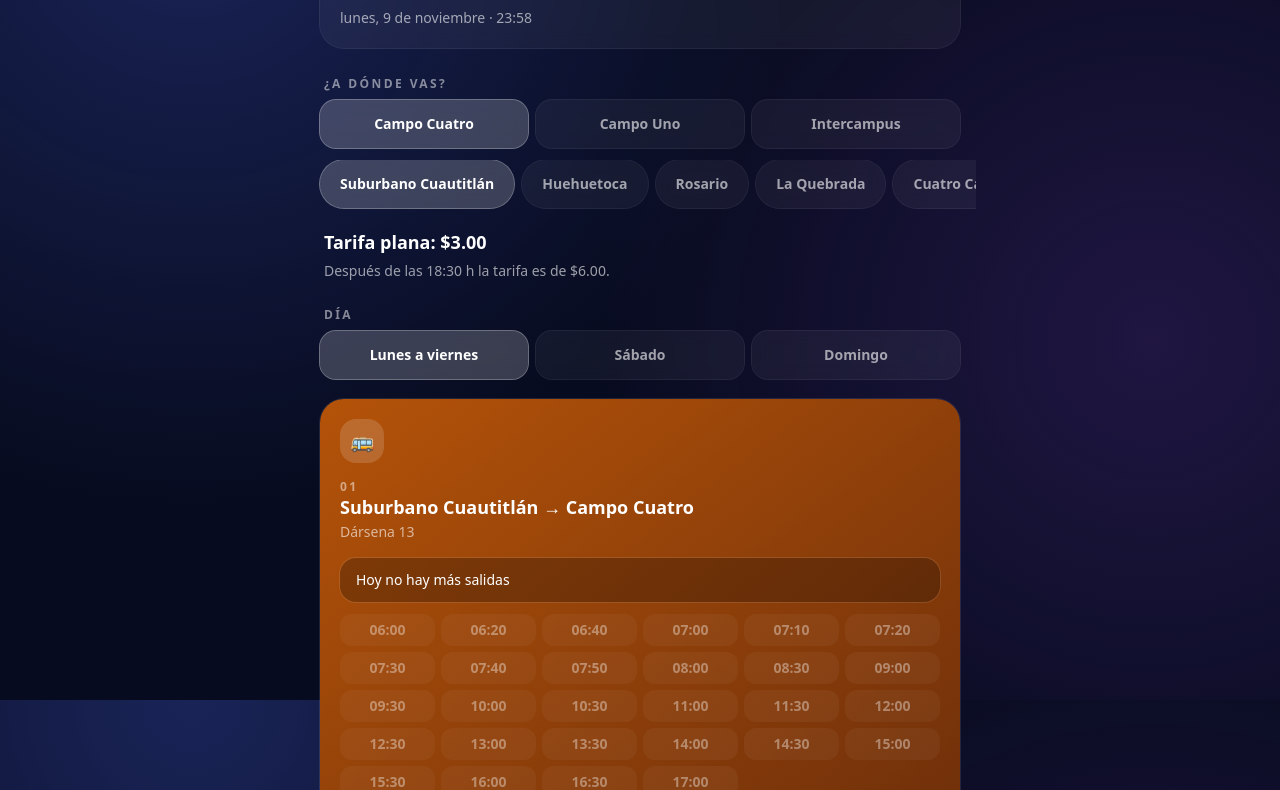
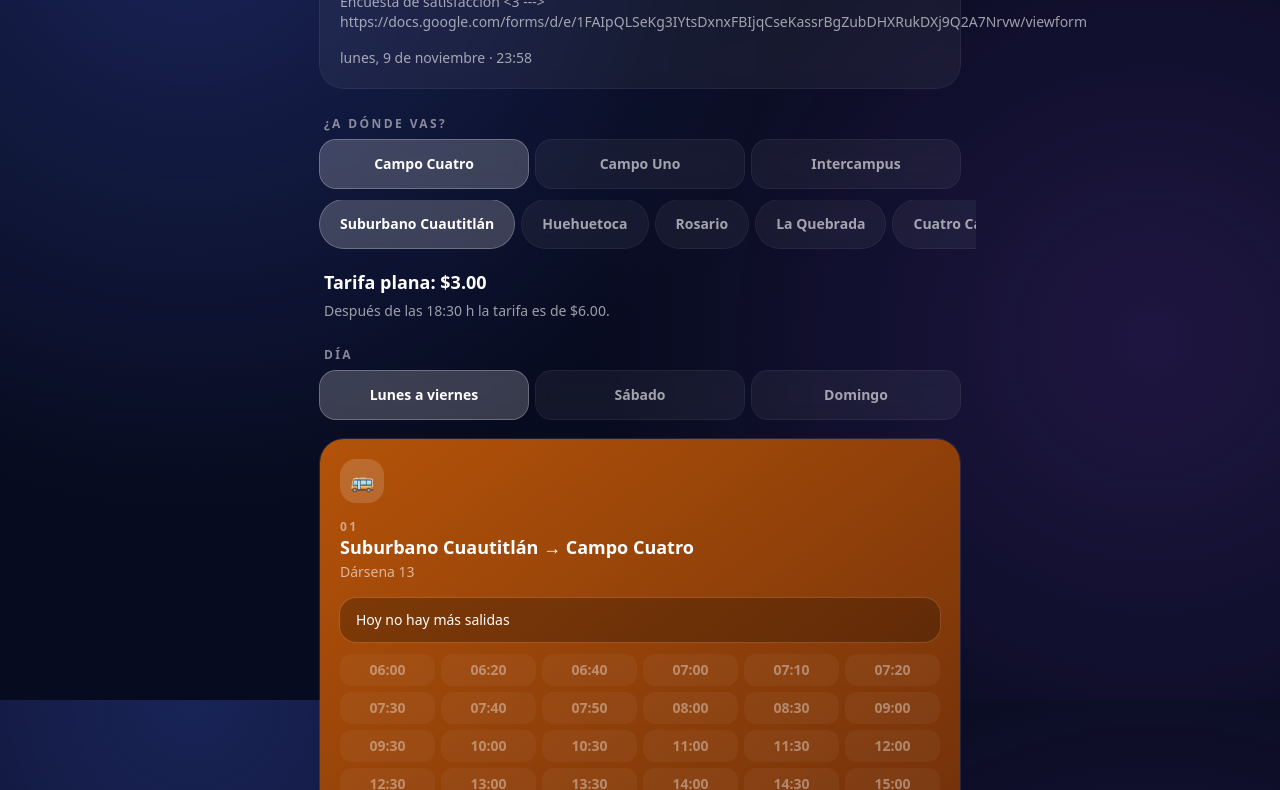
Before and after one commit to Bitjornet/Transporte-Fesc, a plain HTML site: page index.html in a window 1280 px wide. Shown: the part 100-890 px from the top of the page. Drawn offline with nearby package versions, Linux system fonts and the light colour scheme; no server answers.

Commit message:
Encuesta

```diff
--- a/index.html
+++ b/index.html
@@ -29,6 +29,7 @@
         <p class="text-sm text-white/60">Todos los horarios en un solo lugar</p>
       </div>
     </div>
+    <p class="text-sm text-white/60">Encuesta de satisfaccion <3 ---> https://docs.google.com/forms/d/e/1FAIpQLSeKg3IYtsDxnxFBIjqCseKassrBgZubDHXRukDXj9Q2A7Nrvw/viewform </p>
     <p id="clock" class="mt-4 text-sm font-medium tabular-nums text-white/60"></p>
   </header>
 
```
